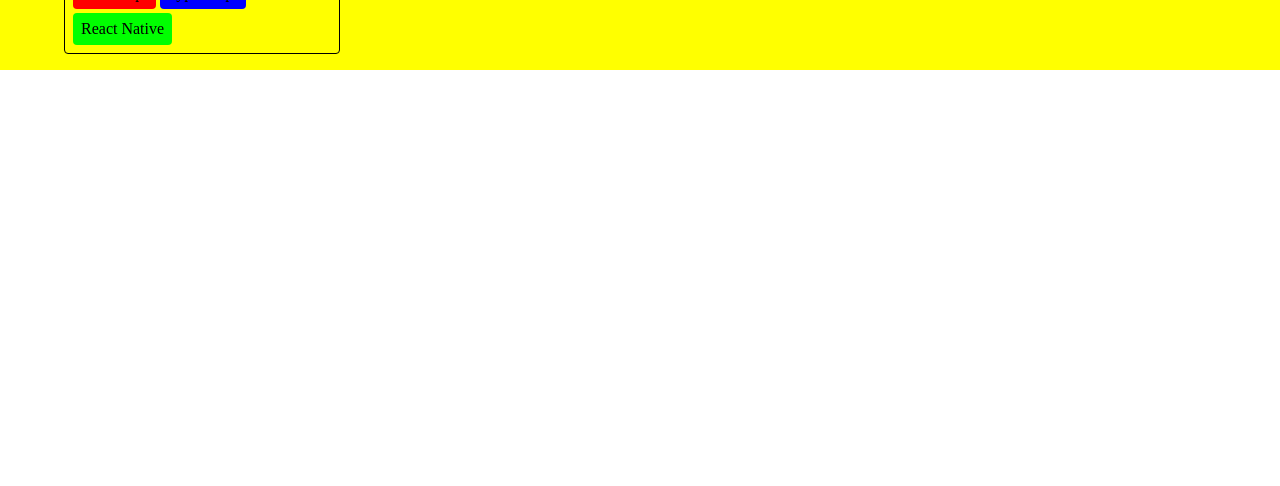
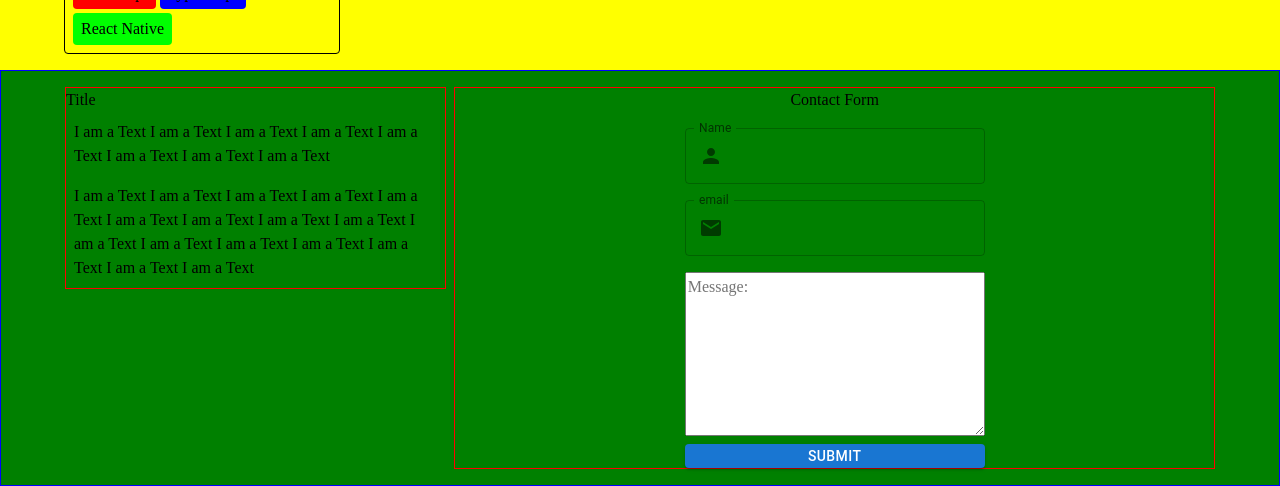
Before and after one commit to ed1919/my-portfolio, a React (Create React App) app: page / in a window 1280 px wide. Shown: the part 1950-2436 px from the top of the page. Before the commit the page ends 2020 px from the top, so only its background shows below. Built offline with nearby package versions, Linux system fonts and the light colour scheme.

Commit message:
feat: add <Contact /> to <DemoPages />

```diff
--- a/src/pages/demoPages/DemoPages.tsx
+++ b/src/pages/demoPages/DemoPages.tsx
@@ -2,6 +2,7 @@ import About from "components/about";
 import MainLayout from "layout/MainLayout";
 import Introduction from "components/introduction";
 import Projects from "components/projects";
+import Contact from "components/contact";
 import { FC } from "react";
 
 interface IDemoPagesProps {}
@@ -14,6 +15,7 @@ const DemoPages: FC<IDemoPagesProps> = () => {
           <About />
           <Introduction />
           <Projects />
+          <Contact />
         </>
       </MainLayout>
     </div>
```
